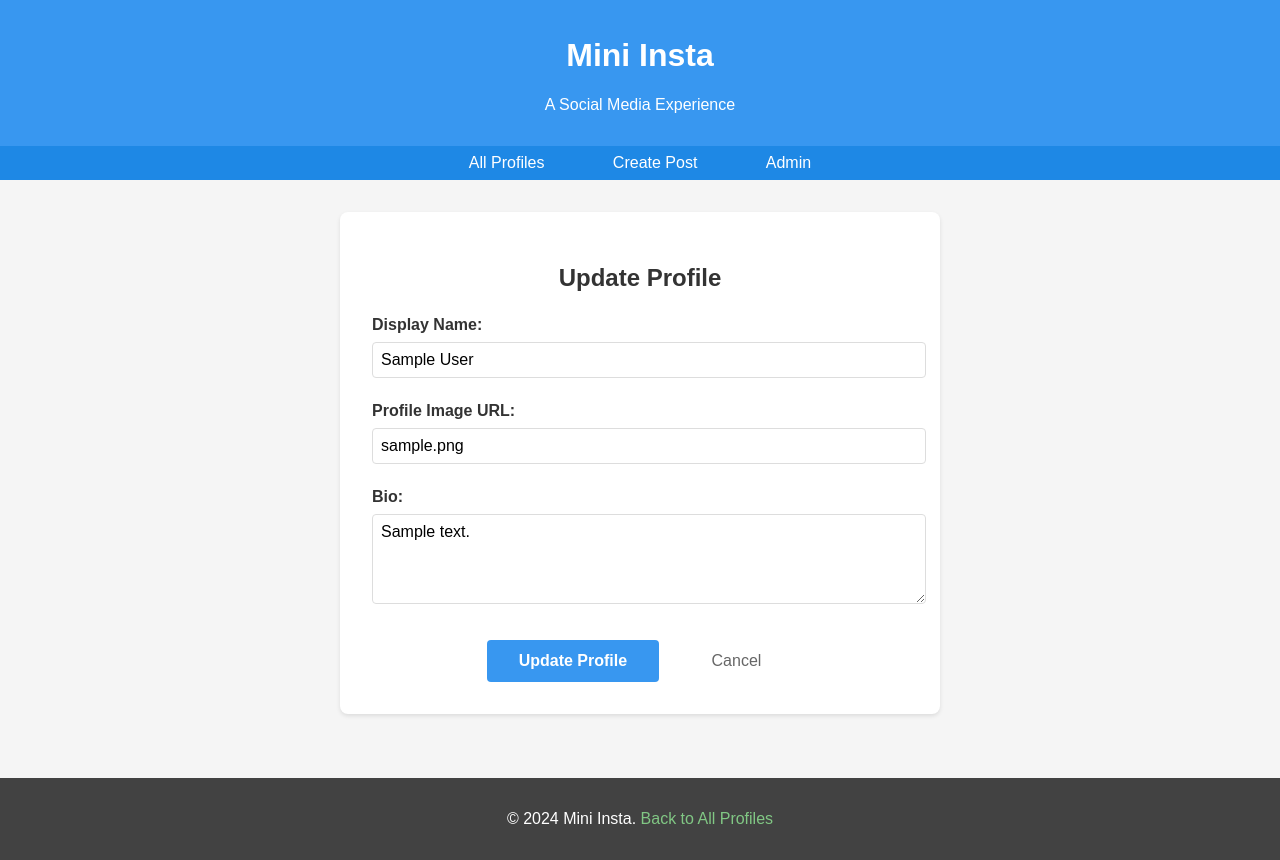
After one commit to xiea2205/cs412, a Django app: page /mini_insta/profile/1/update/ in a window 1280 px wide. The commit adds this page. Run offline with Django 5.2, Linux system fonts and the light colour scheme; tables that the repository leaves empty hold one stand-in row (values such as "Sample post").

Commit message:
Implement Assignment 5: Photo upload and profile/post management features
- Updated Photo model to support file uploads with image_file field
- Added get_image_url() method to Photo model for backwards compatibility
- Configured Django media files settings (MEDIA_ROOT, MEDIA_URL)
- Updated create post form to accept multiple file uploads
- Modified CreatePostView to process uploaded image files
- Created UpdateProfileForm for editing profile information
- Implemented UpdateProfileView with update_profile_form.html
- Created UpdatePostView and template for editing post captions
- Implemented DeletePostView with confirmation template
- Added Update Profile button to profile pages
- Added Edit/Delete buttons to post detail pages
- Updated URL patterns for all new views
- Installed Pillow for ImageField support
- Created and applied database migrations

```diff
--- a/cs412/settings.py
+++ b/cs412/settings.py
@@ -122,11 +122,14 @@ import os
 if os.environ.get('DJANGO_ENV') == 'production':
     # Production deployment on BU CS servers
     STATIC_URL = '/xiea/static/'
+    MEDIA_URL = '/xiea/media/'
 else:
     # Local development
     STATIC_URL = '/static/'
+    MEDIA_URL = '/media/'
 
 STATIC_ROOT = BASE_DIR / 'staticfiles'
+MEDIA_ROOT = BASE_DIR / 'media'
 
 # Default primary key field type
 # https://docs.djangoproject.com/en/5.2/ref/settings/#default-auto-field
--- a/cs412/urls.py
+++ b/cs412/urls.py
@@ -26,6 +26,7 @@ urlpatterns = [
     path('mini_insta/', include('mini_insta.urls')),
 ]
 
-# Serve static files during development
+# Serve static and media files during development
 if settings.DEBUG:
     urlpatterns += static(settings.STATIC_URL, document_root=settings.STATIC_ROOT)
+    urlpatterns += static(settings.MEDIA_URL, document_root=settings.MEDIA_ROOT)
--- /dev/null
+++ b/mini_insta/forms.py
@@ -0,0 +1,47 @@
+"""
+File: forms.py
+Author: Anthony Xie
+Email: xiea@bu.edu
+Description: Form classes for the Mini Insta application.
+"""
+
+from django import forms
+from .models import Profile, Post
+
+class UpdateProfileForm(forms.ModelForm):
+    """
+    Form for updating profile information.
+    """
+    class Meta:
+        model = Profile
+        fields = ['display_name', 'profile_image_url', 'bio_text']
+        widgets = {
+            'display_name': forms.TextInput(attrs={
+                'class': 'form-control',
+                'placeholder': 'Enter your display name'
+            }),
+            'profile_image_url': forms.URLInput(attrs={
+                'class': 'form-control',
+                'placeholder': 'Enter profile image URL'
+            }),
+            'bio_text': forms.Textarea(attrs={
+                'class': 'form-control',
+                'placeholder': 'Tell us about yourself',
+                'rows': 4
+            }),
+        }
+
+class UpdatePostForm(forms.ModelForm):
+    """
+    Form for updating post caption.
+    """
+    class Meta:
+        model = Post
+        fields = ['caption']
+        widgets = {
+            'caption': forms.Textarea(attrs={
+                'class': 'form-control',
+                'placeholder': 'Enter caption',
+                'rows': 4
+            }),
+        }
--- a/mini_insta/models.py
+++ b/mini_insta/models.py
@@ -57,8 +57,17 @@ class Photo(models.Model):
     Model representing a photo attached to a post.
     """
     post = models.ForeignKey(Post, on_delete=models.CASCADE, related_name='photos')
-    image_url = models.URLField(max_length=500)
+    image_url = models.URLField(max_length=500, blank=True)
+    image_file = models.ImageField(upload_to='photos/', blank=True, null=True)
     timestamp = models.DateTimeField(auto_now_add=True)
+
+    def get_image_url(self):
+        """
+        Return the URL for the image, prioritizing uploaded file over URL.
+        """
+        if self.image_file:
+            return self.image_file.url
+        return self.image_url
 
     def __str__(self):
         """
--- /dev/null
+++ b/mini_insta/templates/mini_insta/update_profile_form.html
@@ -0,0 +1,74 @@
+<!--
+File: update_profile_form.html
+Author: Anthony Xie
+Email: xiea@bu.edu
+Description: Template for updating profile information.
+-->
+{% extends 'mini_insta/base.html' %}
+
+{% block title %}Update Profile - Mini Insta{% endblock %}
+
+{% block content %}
+<div style="max-width: 600px; margin: 0 auto; background: white; border-radius: 8px; box-shadow: 0 2px 4px rgba(0,0,0,0.1); overflow: hidden;">
+
+    <div style="padding: 2rem;">
+        <h2 style="color: #333; margin-bottom: 1.5rem; text-align: center;">Update Profile</h2>
+
+        <form method="post">
+            {% csrf_token %}
+
+            <!-- Display Name -->
+            <div style="margin-bottom: 1.5rem;">
+                <label for="id_display_name" style="display: block; margin-bottom: 0.5rem; color: #333; font-weight: bold;">
+                    Display Name:
+                </label>
+                {{ form.display_name }}
+            </div>
+
+            <!-- Profile Image URL -->
+            <div style="margin-bottom: 1.5rem;">
+                <label for="id_profile_image_url" style="display: block; margin-bottom: 0.5rem; color: #333; font-weight: bold;">
+                    Profile Image URL:
+                </label>
+                {{ form.profile_image_url }}
+            </div>
+
+            <!-- Bio -->
+            <div style="margin-bottom: 1.5rem;">
+                <label for="id_bio_text" style="display: block; margin-bottom: 0.5rem; color: #333; font-weight: bold;">
+                    Bio:
+                </label>
+                {{ form.bio_text }}
+            </div>
+
+            <!-- Submit Button -->
+            <div style="text-align: center; margin-top: 2rem;">
+                <button type="submit"
+                        style="background: #3897f0; color: white; border: none; padding: 0.75rem 2rem; border-radius: 4px; cursor: pointer; font-size: 1rem; font-weight: bold;">
+                    Update Profile
+                </button>
+                <a href="{% url 'profile' profile.pk %}"
+                   style="display: inline-block; margin-left: 1rem; padding: 0.75rem 2rem; color: #666; text-decoration: none;">
+                    Cancel
+                </a>
+            </div>
+        </form>
+    </div>
+</div>
+
+<style>
+    /* Style the form fields */
+    input[type="text"], input[type="url"], textarea {
+        width: 100%;
+        padding: 0.5rem;
+        border: 1px solid #ddd;
+        border-radius: 4px;
+        font-size: 1rem;
+        font-family: inherit;
+    }
+
+    textarea {
+        resize: vertical;
+    }
+</style>
+{% endblock %}
--- a/mini_insta/urls.py
+++ b/mini_insta/urls.py
@@ -12,6 +12,9 @@ from . import views
 urlpatterns = [
     path('', views.ProfileListView.as_view(), name='show_all_profiles'),
     path('profile/<int:pk>/', views.ProfileDetailView.as_view(), name='profile'),
+    path('profile/<int:pk>/update/', views.UpdateProfileView.as_view(), name='update_profile'),
     path('post/<int:pk>/', views.PostDetailView.as_view(), name='post_detail'),
     path('post/create/', views.CreatePostView.as_view(), name='create_post'),
+    path('post/<int:pk>/update/', views.UpdatePostView.as_view(), name='update_post'),
+    path('post/<int:pk>/delete/', views.DeletePostView.as_view(), name='delete_post'),
 ]
--- a/mini_insta/views.py
+++ b/mini_insta/views.py
@@ -7,9 +7,10 @@ Contains views for displaying profile lists and individual profiles.
 """
 
 from django.shortcuts import render
-from django.views.generic import ListView, DetailView, CreateView
+from django.views.generic import ListView, DetailView, CreateView, UpdateView, DeleteView
 from django.urls import reverse
 from .models import Profile, Post, Photo
+from .forms import UpdateProfileForm, UpdatePostForm
 
 class ProfileListView(ListView):
     """
@@ -56,15 +57,58 @@ class CreatePostView(CreateView):
         # Save the post
         response = super().form_valid(form)
 
-        # Get image URLs from the form data
-        image_urls = self.request.POST.getlist('image_url')
+        # Get uploaded image files
+        image_files = self.request.FILES.getlist('image_files')
 
-        # Create Photo objects for each URL
-        for url in image_urls:
-            if url.strip():  # Only create if URL is not empty
-                Photo.objects.create(
-                    post=self.object,
-                    image_url=url.strip()
-                )
+        # Create Photo objects for each uploaded file
+        for image_file in image_files:
+            Photo.objects.create(
+                post=self.object,
+                image_file=image_file
+            )
 
         return response
+
+class UpdateProfileView(UpdateView):
+    """
+    View to update a profile.
+    """
+    model = Profile
+    form_class = UpdateProfileForm
+    template_name = 'mini_insta/update_profile_form.html'
+    context_object_name = 'profile'
+
+    def get_success_url(self):
+        """
+        Redirect to the profile page after updating.
+        """
+        return reverse('profile', kwargs={'pk': self.object.pk})
+
+class UpdatePostView(UpdateView):
+    """
+    View to update a post's caption.
+    """
+    model = Post
+    form_class = UpdatePostForm
+    template_name = 'mini_insta/update_post_form.html'
+    context_object_name = 'post'
+
+    def get_success_url(self):
+        """
+        Redirect to the post detail page after updating.
+        """
+        return reverse('post_detail', kwargs={'pk': self.object.pk})
+
+class DeletePostView(DeleteView):
+    """
+    View to delete a post.
+    """
+    model = Post
+    template_name = 'mini_insta/delete_post.html'
+    context_object_name = 'post'
+
+    def get_success_url(self):
+        """
+        Redirect to the profile page after deleting.
+        """
+        return reverse('profile', kwargs={'pk': self.object.profile.pk})
```
Also changed, not shown: mini_insta/templates/mini_insta/create_post_form.html (+7 -24 lines), mini_insta/templates/mini_insta/delete_post.html (added, +56 -0 lines), mini_insta/templates/mini_insta/post_detail.html (+13 -1 lines), mini_insta/templates/mini_insta/show_profile.html (+9 -1 lines), mini_insta/templates/mini_insta/update_post_form.html (added, +55 -0 lines), mini_insta/migrations/0003_photo_image_file_alter_photo_image_url.py (added), 2 other files.
